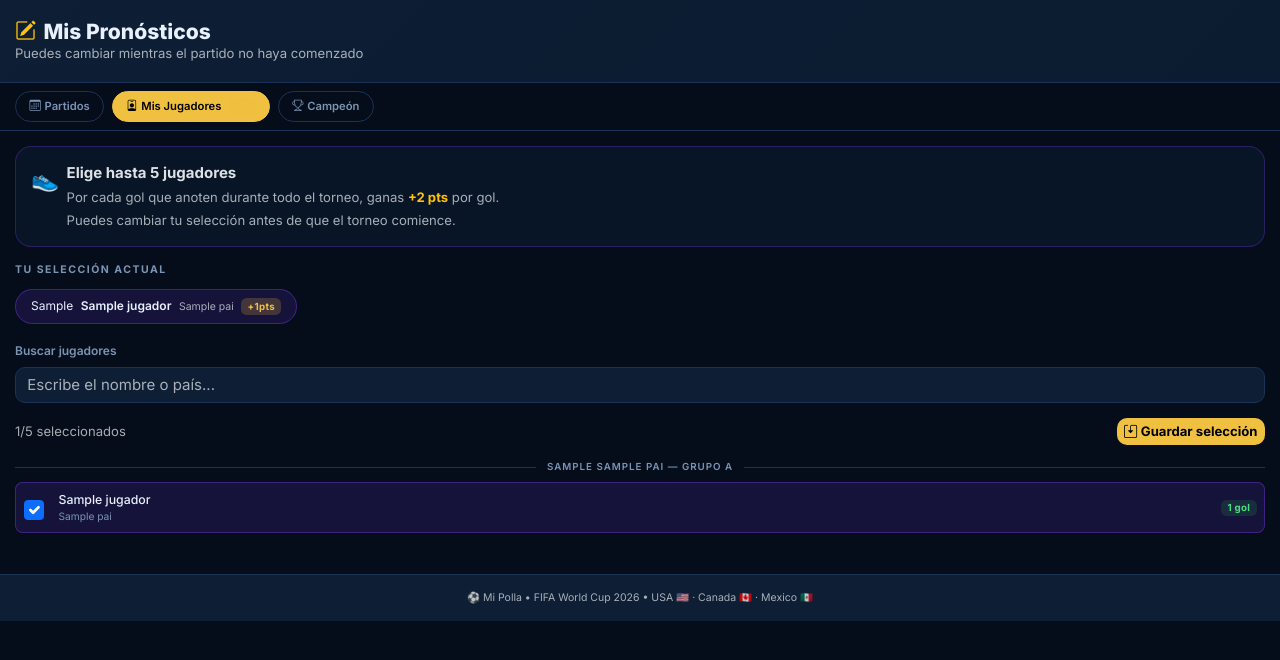
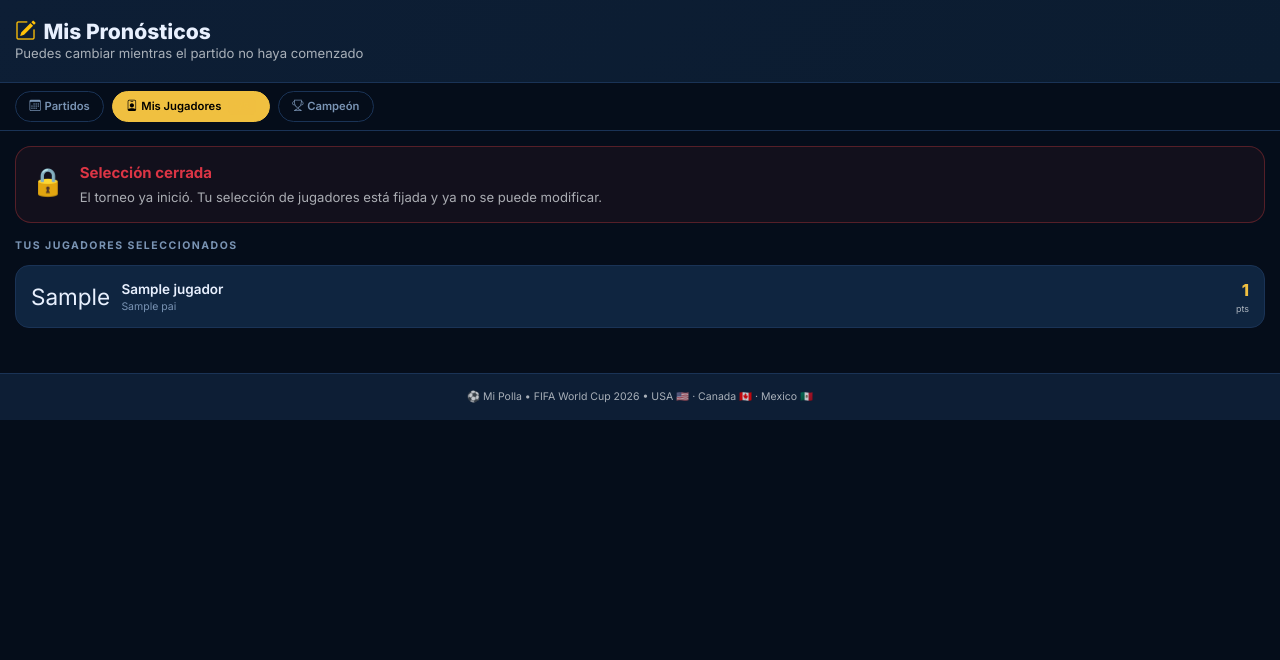
Before and after one commit to crismarbiker/mipolla, a Django app: page /pronosticos/ in a window 1280 px wide, after a click that opens the changed part. Shown: the part 56-716 px from the top of the page. Run offline with Django 5.2, Linux system fonts and the light colour scheme; a user stored in the database is signed in; tables that the repository leaves empty hold one stand-in row (values such as "Sample post").

Commit message:
feat: prediction & player selection lockouts + auto-fetch button
Rules enforced (view + model level):
- Match predictions lock exactly when each match starts
- Player selection locks when the first match of the tournament starts
- Both blocked via view check and model save() protection
- Disabled inputs in template for closed matches

UI:
- Locked player tab shows read-only selection with lock icon
- Countdown shows first match date while selection is open
- Closed matches show locked badge and disabled inputs

Auto-fetch:
- Admin button per match to fetch result from football-data.org
- Partido.fd_match_id field for linking to the API
- FOOTBALL_DATA_API_KEY setting (optional — manual entry always works)

Co-Authored-By: Claude Sonnet 4.6 <noreply@anthropic.com>

```diff
--- a/polla/urls.py
+++ b/polla/urls.py
@@ -11,4 +11,5 @@ urlpatterns = [
     path('admin/usuarios/', views.admin_usuarios, name='admin_usuarios'),
     path('admin/usuarios/<int:pk>/toggle/', views.admin_toggle_usuario, name='admin_toggle_usuario'),
     path('admin/resultados/', views.admin_resultados, name='admin_resultados'),
+    path('admin/resultados/<int:pk>/fetch/', views.admin_fetch_resultado, name='admin_fetch_resultado'),
 ]
--- a/polla/views.py
+++ b/polla/views.py
@@ -5,7 +5,8 @@ from django.contrib import messages
 from django.db.models import Sum, Count, Q
 from django.utils import timezone
 from .models import (Partido, Pronostico, Pais, Jugador, Fase, PerfilUsuario,
-                     GolPartido, SeleccionJugador, MAX_JUGADORES_SELECCION)
+                     GolPartido, SeleccionJugador, MAX_JUGADORES_SELECCION,
+                     torneo_iniciado, primer_partido_fecha)
 from .forms import ResultadoForm, PerfilForm
 
 
@@ -64,7 +65,11 @@ def pronosticos(request):
         action = request.POST.get('action', 'pronosticos')
 
         if action == 'jugadores':
-            # Save player selection (up to 5)
+            # LOCK: player selection closes when first match starts
+            if torneo_iniciado():
+                messages.error(request, 'La selección de jugadores está cerrada — el torneo ya inició.')
+                return redirect('polla:pronosticos')
+
             ids_raw = request.POST.getlist('jugador_ids')
             try:
                 ids = [int(x) for x in ids_raw if x.strip()]
@@ -75,10 +80,9 @@ def pronosticos(request):
                 messages.error(request, f'Solo puedes seleccionar hasta {MAX_JUGADORES_SELECCION} jugadores.')
             else:
                 jugadores_validos = Jugador.objects.filter(pk__in=ids)
-                # Delete old selections and recreate
                 request.user.jugadores_seleccionados.all().delete()
                 for j in jugadores_validos:
-                    pts = j.total_goles * 2  # recalculate from existing goals
+                    pts = j.total_goles * 2
                     SeleccionJugador.objects.create(usuario=request.user, jugador=j, puntos_acumulados=pts)
                 messages.success(request, f'{len(jugadores_validos)} jugador(es) seleccionado(s).')
             return redirect('polla:pronosticos')
@@ -91,11 +95,13 @@ def pronosticos(request):
                 messages.success(request, 'Pronóstico de campeón guardado.')
             return redirect('polla:pronosticos')
 
-        # Default: save match predictions
+            # Default: save match predictions
         partidos_abiertos = Partido.objects.filter(jugado=False)
         saved = 0
+        omitidos = 0
         for partido in partidos_abiertos:
             if not partido.abierto:
+                omitidos += 1
                 continue
             try:
                 gl = int(request.POST.get(f'gl_{partido.id}', -1))
@@ -115,7 +121,10 @@ def pronosticos(request):
                 saved += 1
             except (ValueError, TypeError):
                 pass
-        messages.success(request, f'{saved} pronóstico(s) guardado(s).')
+        msg = f'{saved} pronóstico(s) guardado(s).'
+        if omitidos:
+            msg += f' ({omitidos} partido(s) ya iniciado(s) no se modificaron.)'
+        messages.success(request, msg)
         return redirect('polla:pronosticos')
 
     partidos_abiertos = Partido.objects.filter(jugado=False).select_related(
@@ -128,6 +137,8 @@ def pronosticos(request):
     # All players grouped by country for the selection UI
     paises_con_jugadores = Pais.objects.prefetch_related('jugadores').order_by('grupo', 'nombre')
     ids_seleccionados = set(s.jugador_id for s in seleccion_actual)
+    jugadores_bloqueados = torneo_iniciado()
+    primer_partido = primer_partido_fecha()
 
     return render(request, 'polla/pronosticos.html', {
         'partidos': partidos_abiertos,
@@ -138,6 +149,8 @@ def pronosticos(request):
         'ids_seleccionados': ids_seleccionados,
         'paises_con_jugadores': paises_con_jugadores,
         'max_jugadores': MAX_JUGADORES_SELECCION,
+        'jugadores_bloqueados': jugadores_bloqueados,
+        'primer_partido': primer_partido,
     })
 
 
@@ -246,6 +259,61 @@ def admin_toggle_usuario(request, pk):
 
 @login_required
 @user_passes_test(_es_admin)
+def admin_fetch_resultado(request, pk):
+    """Fetch result from football-data.org for a single match and apply it."""
+    from .fetch_results import fetch_match_result
+    from django.conf import settings
+
+    partido = get_object_or_404(Partido, pk=pk, jugado=False)
+
+    if not getattr(settings, 'FOOTBALL_DATA_API_KEY', ''):
+        messages.error(request, 'No está configurada la API key de football-data.org (FOOTBALL_DATA_API_KEY).')
+        return redirect('polla:admin_resultados')
+
+    if not partido.fd_match_id:
+        messages.error(request, f'El partido {partido} no tiene ID de football-data.org configurado.')
+        return redirect('polla:admin_resultados')
+
+    data = fetch_match_result(partido.fd_match_id)
+    if not data:
+        messages.error(request, f'No se pudo obtener el resultado para {partido} (API no disponible o partido sin terminar).')
+        return redirect('polla:admin_resultados')
+
+    if data.get('status') not in ('FINISHED',):
+        messages.warning(request, f'El partido {partido} aún no ha terminado (estado: {data.get("status")}).')
+        return redirect('polla:admin_resultados')
+
+    if data.get('home') is None:
+        messages.error(request, f'La API no devolvió marcador para {partido}.')
+        return redirect('polla:admin_resultados')
+
+    partido.goles_local = data['home']
+    partido.goles_visitante = data['away']
+    partido.hubo_penales = data.get('hubo_penales', False)
+    partido.penales_local = data.get('pen_home')
+    partido.penales_visitante = data.get('pen_away')
+    partido.jugado = True
+    partido.save()
+
+    for pron in partido.pronosticos.all():
+        pron.puntos = pron.calcular_puntos()
+        pron.save()
+
+    if partido.fase_id == 7 and partido.goles_local is not None:
+        campeon = partido.pais_local if partido.goles_totales_local > partido.goles_totales_visitante else partido.pais_visitante
+        Pais.objects.update(es_campeon=False)
+        campeon.es_campeon = True
+        campeon.save()
+        for perfil in PerfilUsuario.objects.filter(campeon=campeon):
+            perfil.puntos_campeon = 15
+            perfil.save()
+
+    messages.success(request, f'✅ Resultado obtenido automáticamente: {partido} {partido.resultado_str}')
+    return redirect('polla:admin_resultados')
+
+
+@login_required
+@user_passes_test(_es_admin)
 def admin_resultados(request):
     if request.method == 'POST':
         partido_id = request.POST.get('partido_id')
--- a/static/css/polla.css
+++ b/static/css/polla.css
@@ -287,6 +287,9 @@ html, body {
 .result-form-card { background: var(--c-card); border: 1px solid var(--c-border); border-radius: 16px; padding: 1rem; }
 .result-score-box { font-size: 2rem; font-weight: 900; color: var(--c-gold); text-align: center; }
 
+/* ── Misc utils ────────────────────────────────── */
+.opacity-60 { opacity: .6; }
+
 /* ── Responsive adjustments ────────────────────── */
 @media (max-width: 575px) {
   .page-hero h1 { font-size: 1.2rem; }
--- a/templates/polla/pronosticos.html
+++ b/templates/polla/pronosticos.html
@@ -67,7 +67,8 @@
     <input type="hidden" name="action" value="pronosticos">
 
     {% for partido in partidos %}
-    <div class="score-input-wrap mb-3">
+    <div class="score-input-wrap mb-3 {% if not partido.abierto %}opacity-60{% endif %}"
+         style="{% if not partido.abierto %}border-color:rgba(122,148,180,.2);{% endif %}">
       <div class="d-flex align-items-center justify-content-between mb-2">
         <span class="badge" style="background:rgba(0,104,71,.2);color:#4ade80;font-size:.6rem;">{{ partido.fase.descripcion }}</span>
         {% if partido.fecha %}
@@ -77,6 +78,16 @@
         {% endif %}
       </div>
 
+      {% if not partido.abierto %}
+      <!-- LOCKED: match already started -->
+      <div class="d-flex align-items-center gap-2 mb-1">
+        <span class="badge" style="background:rgba(239,68,68,.15);color:#f87171;font-size:.6rem;">
+          <i class="bi bi-lock-fill me-1"></i>Cerrado
+        </span>
+        <span class="text-muted" style="font-size:.7rem;">El partido ya inició</span>
+      </div>
+      {% endif %}
+
       <div class="d-flex align-items-center gap-2">
         <div class="team-block flex-shrink-0" style="min-width:60px;">
           <span class="team-flag" style="font-size:2.2rem;">{{ partido.pais_local.emoji }}</span>
@@ -85,11 +96,11 @@
         <div class="d-flex align-items-center gap-2 flex-grow-1 justify-content-center">
           <input type="number" name="gl_{{ partido.id }}" min="0" max="20" class="score-input form-control"
                  value="{% with pron=user_pronosticos|get_item:partido.id %}{% if pron %}{{ pron.goles_local }}{% endif %}{% endwith %}"
-                 placeholder="0">
+                 placeholder="0" {% if not partido.abierto %}disabled{% endif %}>
           <span class="dash-sep">-</span>
           <input type="number" name="gv_{{ partido.id }}" min="0" max="20" class="score-input form-control"
                  value="{% with pron=user_pronosticos|get_item:partido.id %}{% if pron %}{{ pron.goles_visitante }}{% endif %}{% endwith %}"
-                 placeholder="0">
+                 placeholder="0" {% if not partido.abierto %}disabled{% endif %}>
         </div>
         <div class="team-block flex-shrink-0" style="min-width:60px;">
           <span class="team-flag" style="font-size:2.2rem;">{{ partido.pais_visitante.emoji }}</span>
@@ -97,7 +108,7 @@
         </div>
       </div>
 
-      {% if partido.es_eliminatoria %}
+      {% if partido.es_eliminatoria and partido.abierto %}
       <div class="mt-2 pt-2 d-flex align-items-center gap-2" style="border-top:1px solid var(--c-border);">
         <label class="pen-toggle d-flex align-items-center gap-2 mb-0">
           <input type="checkbox" name="pen_{{ partido.id }}"
@@ -108,6 +119,16 @@
           </span>
         </label>
       </div>
+      {% elif partido.es_eliminatoria and not partido.abierto %}
+      {% with pron=user_pronosticos|get_item:partido.id %}
+      {% if pron %}
+      <div class="mt-1 pt-1 d-flex align-items-center gap-2" style="border-top:1px solid var(--c-border);">
+        <span style="font-size:.7rem;color:var(--c-muted);">
+          Penales: {% if pron.predice_penales %}<span class="text-info">Sí</span>{% else %}<span>No</span>{% endif %}
+        </span>
+      </div>
+      {% endif %}
+      {% endwith %}
       {% endif %}
 
       {% with pron=user_pronosticos|get_item:partido.id %}
@@ -140,33 +161,78 @@
      ============================================================ -->
 <div id="tab-jugadores" class="tab-pane d-none px-3 py-3">
 
-  <div class="card mb-3" style="background:rgba(13,30,53,.5) !important;border-color:rgba(124,58,237,.3) !important;">
-    <div class="card-body p-3">
-      <div class="d-flex align-items-start gap-2">
-        <span style="font-size:1.5rem;">👟</span>
-        <div>
-          <div class="fw-bold mb-1">Elige hasta {{ max_jugadores }} jugadores</div>
-          <div class="text-muted small">Por cada gol que anoten durante todo el torneo, ganas <strong class="text-warning">+2 pts</strong> por gol.</div>
-          <div class="text-muted small mt-1">Puedes cambiar tu selección antes de que el torneo comience.</div>
+  {% if jugadores_bloqueados %}
+  <!-- LOCKED STATE -->
+  <div class="card mb-3" style="background:rgba(239,68,68,.06) !important;border-color:rgba(239,68,68,.3) !important;">
+    <div class="card-body p-3 d-flex align-items-start gap-3">
+      <span style="font-size:1.8rem;">🔒</span>
+      <div>
+        <div class="fw-bold text-danger">Selección cerrada</div>
+        <div class="text-muted small mt-1">
+          El torneo ya inició. Tu selección de jugadores está fijada y ya no se puede modificar.
         </div>
       </div>
     </div>
   </div>
 
-  <!-- Current selection -->
+  <!-- Show current (read-only) selection -->
+  {% if seleccion_actual %}
+  <div class="section-title">Tus jugadores seleccionados</div>
+  {% for sel in seleccion_actual %}
+  <div class="rank-row mb-2">
+    <span style="font-size:1.5rem;">{{ sel.jugador.pais.emoji }}</span>
+    <div class="rank-info">
+      <div class="rank-name">{{ sel.jugador.nombre_completo }}</div>
+      <div class="rank-sub">{{ sel.jugador.pais.nombre }}</div>
+    </div>
+    <div class="text-end">
+      <div class="rank-pts" style="font-size:1.1rem;">{{ sel.puntos_acumulados }}</div>
+      <div class="text-muted" style="font-size:.6rem;">pts</div>
+    </div>
+  </div>
+  {% endfor %}
+  {% else %}
+  <div class="text-center py-4 text-muted">
+    <i class="bi bi-person-x" style="font-size:2rem;"></i>
+    <p class="small mt-2">No seleccionaste jugadores antes del inicio del torneo.</p>
+  </div>
+  {% endif %}
+
+  {% else %}
+  <!-- OPEN STATE -->
+  <div class="card mb-3" style="background:rgba(13,30,53,.5) !important;border-color:rgba(124,58,237,.3) !important;">
+    <div class="card-body p-3">
+      <div class="d-flex align-items-start gap-2">
+        <span style="font-size:1.5rem;">👟</span>
+        <div class="flex-grow-1">
+          <div class="fw-bold mb-1">Elige hasta {{ max_jugadores }} jugadores</div>
+          <div class="text-muted small">Por cada gol que anoten, ganas <strong class="text-warning">+2 pts</strong>.</div>
+          {% if primer_partido %}
+          <div class="mt-2 d-flex align-items-center gap-2"
+               style="background:rgba(245,158,11,.1);border:1px solid rgba(245,158,11,.3);border-radius:8px;padding:.4rem .7rem;font-size:.75rem;">
+            <i class="bi bi-clock-fill text-warning"></i>
+            <span>Se cierra el <strong class="text-warning">{{ primer_partido|date:"d M Y · H:i" }}</strong> (inicio del torneo)</span>
+          </div>
+          {% endif %}
+        </div>
+      </div>
+    </div>
+  </div>
+
+  <!-- Current selection chips -->
   {% if seleccion_actual %}
   <div class="mb-3">
-    <div class="section-title">Tu selección actual</div>
-    <div id="seleccion-chips" class="d-flex flex-wrap gap-2 mb-2">
+    <div class="section-title">Selección actual ({{ seleccion_actual|length }}/{{ max_jugadores }})</div>
+    <div class="d-flex flex-wrap gap-2 mb-2">
       {% for sel in seleccion_actual %}
       <div class="d-flex align-items-center gap-2 px-3 py-2 rounded-pill"
-           style="background:rgba(124,58,237,.15);border:1px solid rgba(124,58,237,.4);font-size:.8rem;"
-           data-id="{{ sel.jugador.id }}">
+           style="background:rgba(124,58,237,.15);border:1px solid rgba(124,58,237,.4);font-size:.78rem;">
         <span>{{ sel.jugador.pais.emoji }}</span>
         <span class="fw-semibold">{{ sel.jugador.nombre_completo }}</span>
-        <span class="text-muted small">{{ sel.jugador.pais.nombre }}</span>
         {% if sel.puntos_acumulados > 0 %}
-        <span class="badge" style="background:rgba(240,192,64,.2);color:#f0c040;">+{{ sel.puntos_acumulados }}pts</span>
+        <span class="badge" style="background:rgba(240,192,64,.2);color:#f0c040;font-size:.6rem;">
+          +{{ sel.puntos_acumulados }}pts
+        </span>
         {% endif %}
       </div>
       {% endfor %}
@@ -174,15 +240,14 @@
   </div>
   {% endif %}
 
-  <!-- Player search & selection -->
+  <!-- Player search & selection form -->
   <form method="post" id="form-jugadores">
     {% csrf_token %}
     <input type="hidden" name="action" value="jugadores">
 
     <div class="mb-3">
-      <label class="form-label">Buscar jugadores</label>
-      <input type="text" id="player-search" class="form-control" placeholder="Escribe el nombre o país..."
-             autocomplete="off" oninput="filterPlayers()">
+      <input type="text" id="player-search" class="form-control"
+             placeholder="🔍 Buscar por nombre o país..." autocomplete="off" oninput="filterPlayers()">
     </div>
 
     <div class="mb-2 d-flex justify-content-between align-items-center">
@@ -194,8 +259,7 @@
       </button>
     </div>
 
-    <!-- Players grouped by country -->
-    <div id="players-list" style="max-height:60vh;overflow-y:auto;">
+    <div id="players-list" style="max-height:58vh;overflow-y:auto;">
       {% for pais in paises_con_jugadores %}
       {% if pais.jugadores.all %}
       <div class="pais-group" data-pais="{{ pais.nombre|lower }}">
@@ -218,7 +282,7 @@
           </div>
           {% if jugador.total_goles > 0 %}
           <span class="badge" style="background:rgba(34,197,94,.15);color:#4ade80;font-size:.65rem;">
-            {{ jugador.total_goles }} gol{{ jugador.total_goles|pluralize:"es" }}
+            ⚽ {{ jugador.total_goles }}
           </span>
           {% endif %}
         </label>
@@ -228,6 +292,8 @@
       {% endfor %}
     </div>
   </form>
+  {% endif %}
+
 </div>
 
 <!-- ============================================================
```
Also changed, not shown: polla/fetch_results.py (added, +65 -0 lines), polla/models.py (+35 -1 lines), templates/polla/admin_resultados.html (+13 -3 lines).
